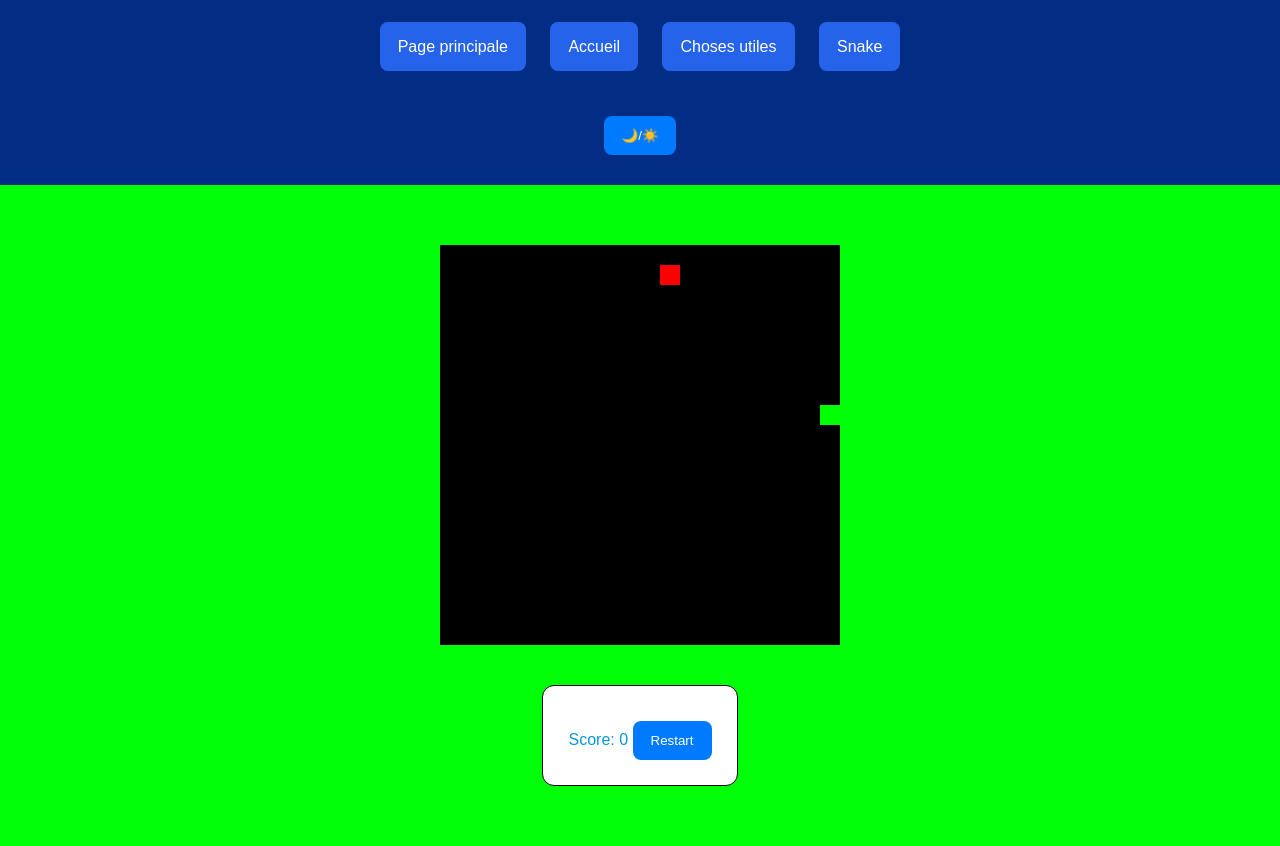
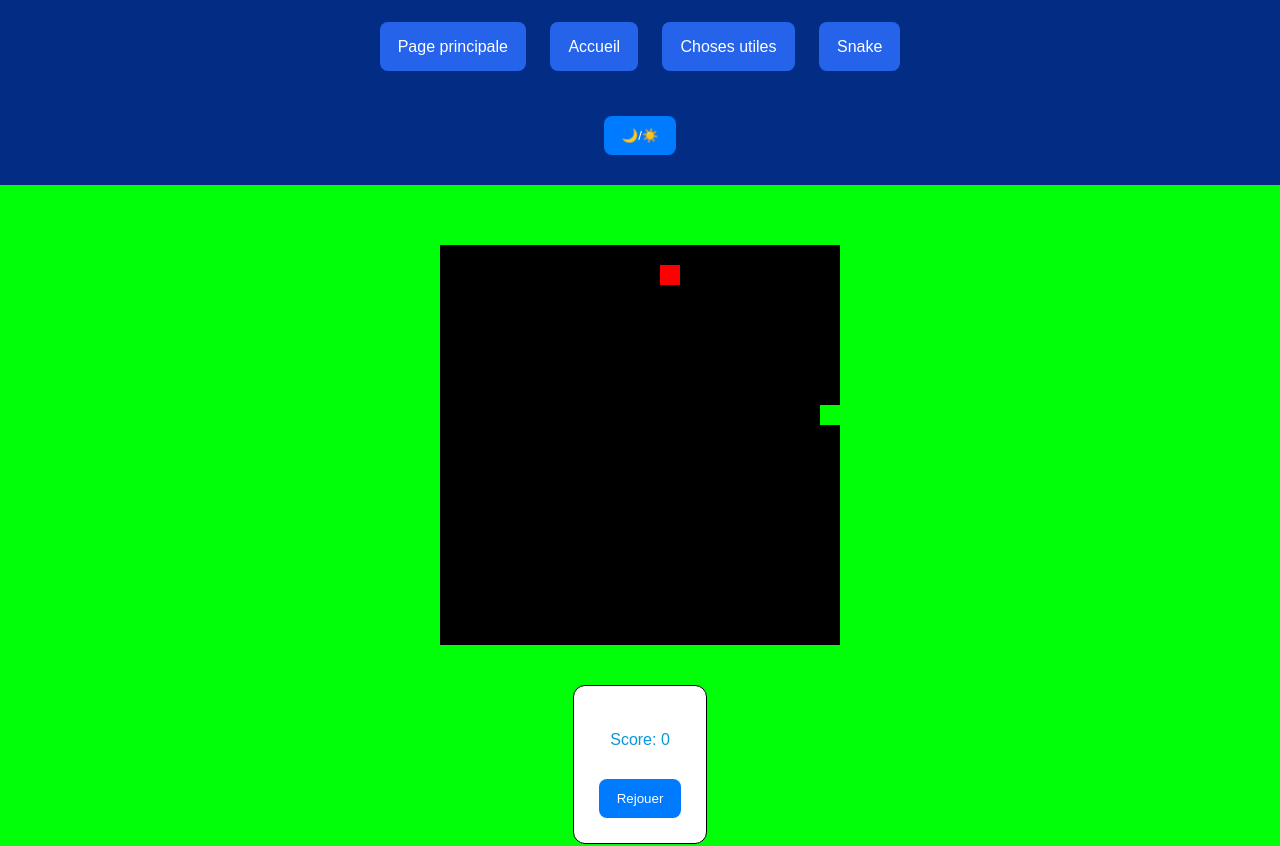
Before and after one commit to mou3inchampion/mon-site-YASSINE_HOUFI, a plain HTML site: page contact.html in a window 1280 px wide. Shown: the part 116-962 px from the top of the page. Drawn offline with Linux system fonts and the light colour scheme.

Commit message:
Update contact.html

```diff
--- a/contact.html
+++ b/contact.html
@@ -30,8 +30,8 @@
 <canvas id="snake-game" width="400" height="400"></canvas>
 
 <div id="game-ui">
-<span id="score">Score: 0</span>
-<button id="restart-btn">Restart</button>
+<p id="score">Score : 0</p>
+<button id="restart-btn">Rejouer</button>
 </div>
 
 </main>
```
